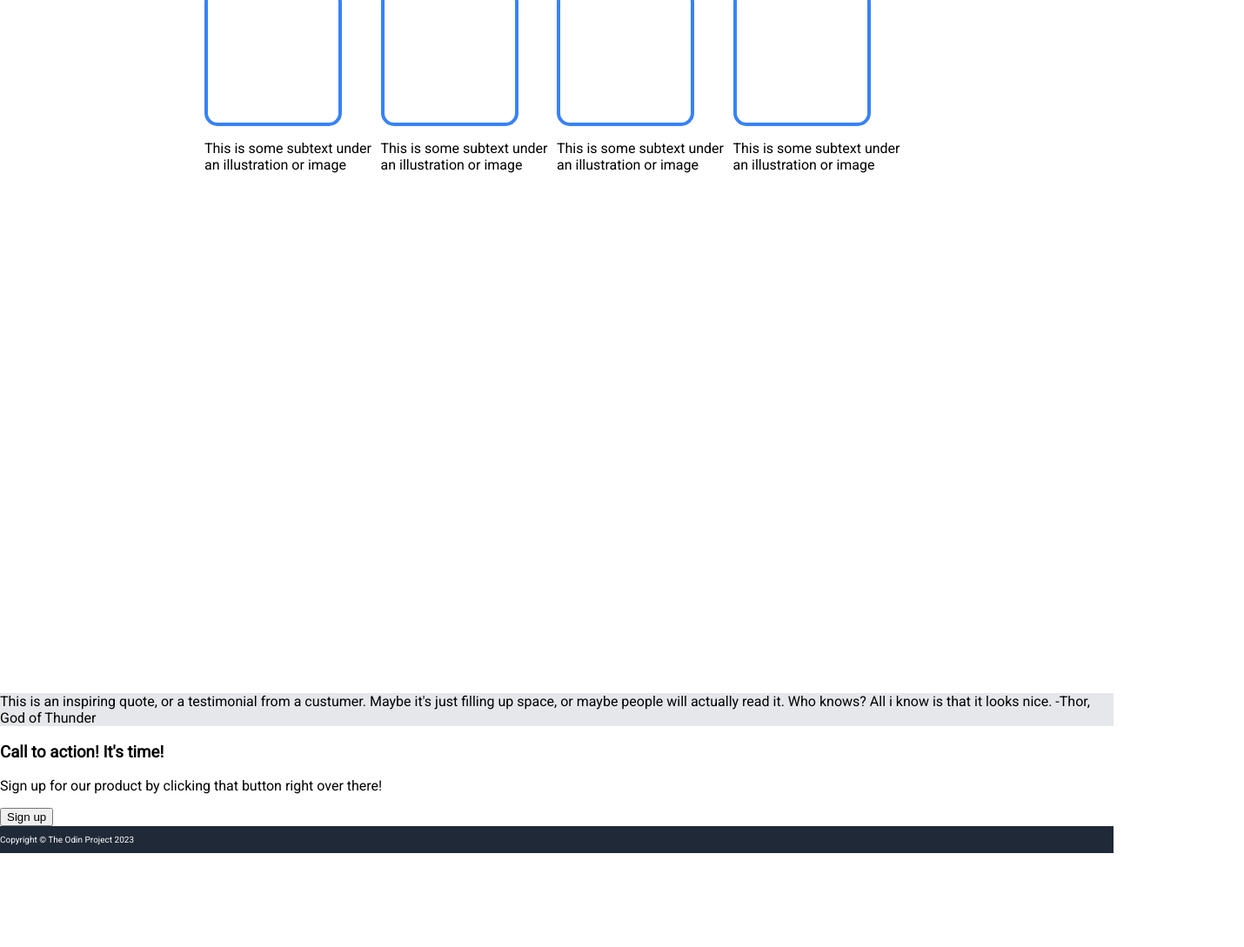
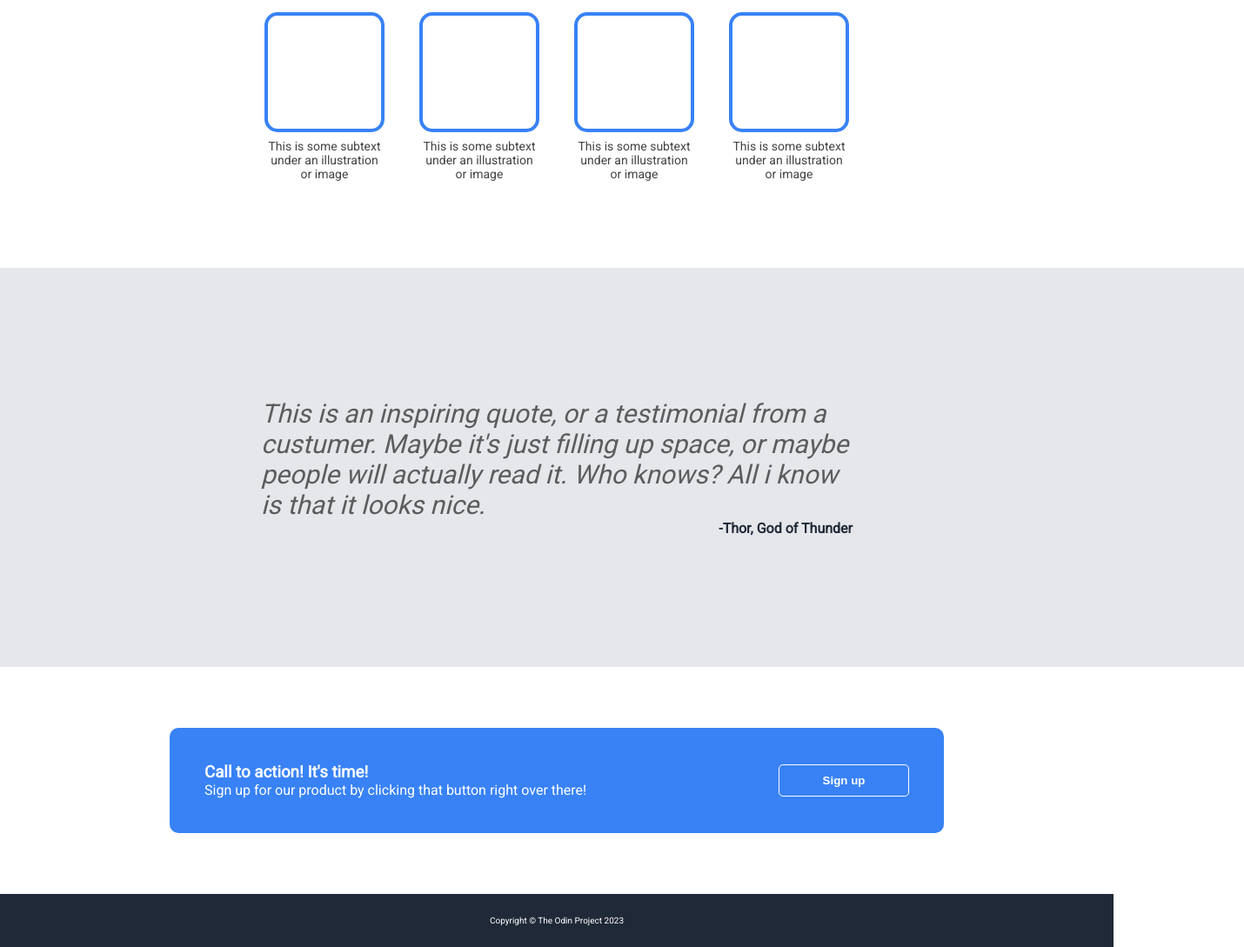
Before and after one commit to victorxph/odin-landing-page, a plain HTML site: page index.html in a window 1280 px wide. Shown: the part 392-1481 px from the top of the page at 87% size, 1430 px wide, since content can reach past the window. Before the commit the page ends 1373 px from the top, so only its background shows below. Drawn offline with Linux system fonts and the light colour scheme.

Commit message:
Finish landing page

```diff
--- a/index.html
+++ b/index.html
@@ -44,19 +44,19 @@
             <div class="card-container">
                 <div class="card">
                     <div class="card-plc"></div>
-                    <p>This is some subtext under an illustration or image</p>
+                    <div class="card-text">This is some subtext under an illustration or image</div>
                 </div>
                 <div class="card">
                     <div class="card-plc"></div>
-                    <p>This is some subtext under an illustration or image</p>
+                    <div class="card-text">This is some subtext under an illustration or image</div>
                 </div>
                 <div class="card">
                     <div class="card-plc"></div>
-                    <p>This is some subtext under an illustration or image</p>
+                    <div class="card-text">This is some subtext under an illustration or image</div>
                 </div>
                 <div class="card">
                     <div class="card-plc"></div>
-                    <p>This is some subtext under an illustration or image</p>
+                    <div class="card-text">This is some subtext under an illustration or image</div>
                 </div>
             </div>
 
@@ -64,19 +64,27 @@
 
         <div class="container-three">
 
-            <span class="quote">This is an inspiring quote, or a testimonial from a custumer. Maybe it's just filling up space, or maybe people will actually read it. Who knows? All i know is that it looks nice.</span>
+            <div class="box-c-three">
 
-            <span class="quote-mention">-Thor, God of Thunder</span>
+                <span class="quote">This is an inspiring quote, or a testimonial from a custumer. Maybe it's just filling up space, or maybe people will actually read it. Who knows? All i know is that it looks nice.</span>
+                <span class="quote-mention">-Thor, God of Thunder</span>
+
+            </div>
 
         </div>
 
         <div class="container-four">
 
-            <h3>Call to action! It's time!</h3>
+            <div class="box-c-four">
 
-            <p>Sign up for our product by clicking that button right over there!</p>
+                <div class="in-box-c-four">
+                    <h3>Call to action! It's time!</h3>
+                    <p>Sign up for our product by clicking that button right over there!</p>
+                </div>
 
-            <button class="sign-up-btn-two">Sign up</button>
+                <button id="sign-up-btn-two">Sign up</button>
+
+            </div>
 
         </div>
 
--- a/style.css
+++ b/style.css
@@ -12,6 +12,13 @@ body{
     display: flex;
     flex-direction: column;
     margin: 0px;
+    align-items: centera;
+}
+
+main {
+    display: flex;
+    flex-direction: column;
+    align-items: center;
 }
 
 header{
@@ -54,6 +61,8 @@ h1 {
 
 .container-one {
     display: flex;
+    flex: 1 1 auto;
+    width: 100vw;
     background-color: #1F2937;
     color: white;
     justify-content: center;
@@ -105,31 +114,135 @@ h1 {
 
 .container-two {
     display: flex;
-    flex: 0 0 810px;
+    flex: 0 0 auto;
     flex-direction: column;
     justify-content: center;
     align-items: center;
+    margin-bottom: 100px;
+}
+
+.container-two h2 {
+    font-size: 30px;
+    font-weight: extra-bold;
+    color: #1F2937;
+    margin: 30px;
+
 }
 
 .card-container {
     display: flex;
-    flex: 0 0 810px;
+    flex: 0 0 auto;
+    justify-content: center;
     width: 810px;
+    gap: 40px;
+}
+
+.card {
+    display: flex;
+    flex-direction: column;
+    justify-content: flex-start;
+    align-items: center;
+    gap: 8px;
+
 }
 
 .card-plc {
-    height: 150px;
-    width: 150px;
+    height: 130px;
+    width: 130px;
     border: 4px solid #3882F6;
     border-radius: 15px;
 }
 
+.card .card-text {
+    text-align: center;
+    font-size: 14px;
+    width: 130px;
+    color: rgba(0, 0, 0, 0.74);
+
+}
+
 .container-three {
+    display: flex;
+    flex: 0 0 auto;
+    width: 100vw;
+    flex-direction: column;
+    justify-content: center;
+    align-items: center;
+    background-color: #E5E7EB;
+    padding: 150px;
+}
+
+.box-c-three {
+    display: flex;
+    flex: 0 0 auto;
+    width: 680px;
+    flex-direction: column;
+    justify-content: center;
+    align-items: center;
     background-color: #E5E7EB;
 
 }
 
+.quote {
+    font-size: 30px;
+    font-style: italic;
+    color: rgba(0, 0, 0, 0.60);
+}
+
+span {
+    font-weight: lighter;
+}
+
+.quote-mention {
+    color: #1F2937;
+    font-weight: bold;
+    align-self: flex-end;
+}
+
+.container-four {
+    display: flex;
+    justify-content: center;
+    color: white;
+    padding: 70px;
+}
+
+.box-c-four {
+    display: flex;
+    flex: 0 0 810px;
+    justify-content: space-between;
+    align-items: center;
+    padding: 40px;
+    border-radius: 10px;
+    background-color: #3882F6;
+
+}
+
+.box-c-four h3 {
+    padding: 0px;
+    margin: 0px;
+}
+
+.box-c-four p {
+    padding: 0px;
+    margin: 0px;
+}
+
+#sign-up-btn-two {
+    background-color: #3882F6;
+    color: white;
+    font-weight: bold;
+    padding-top: 10px;
+    padding-bottom: 10px;
+    border: 1px solid white;
+    border-radius: 5px;
+    width: 150px;
+}
+
 footer {
+    display: flex;
+    justify-content: center;
+    align-items: center;
+    padding: 15px;
     background-color: #1F2937;
     color: white;
     font-size: 10px;
```
